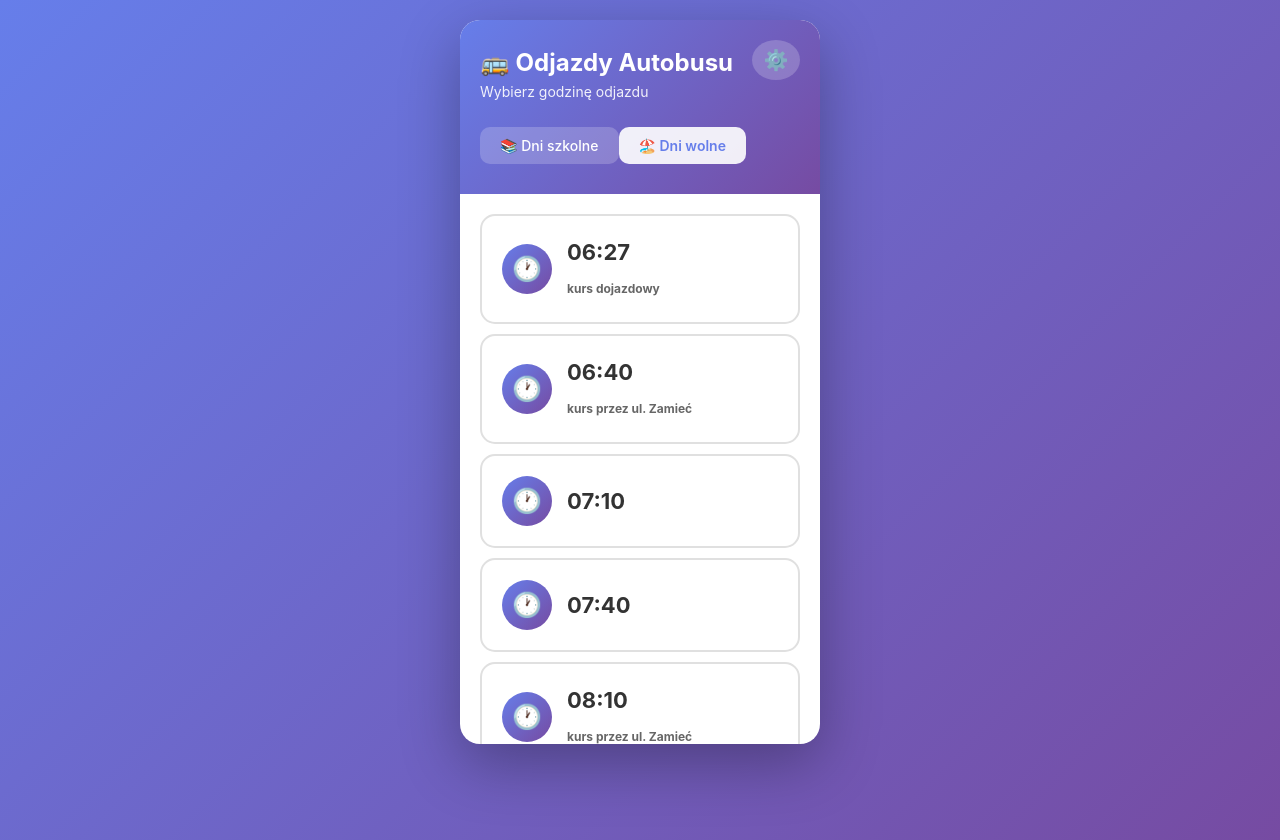
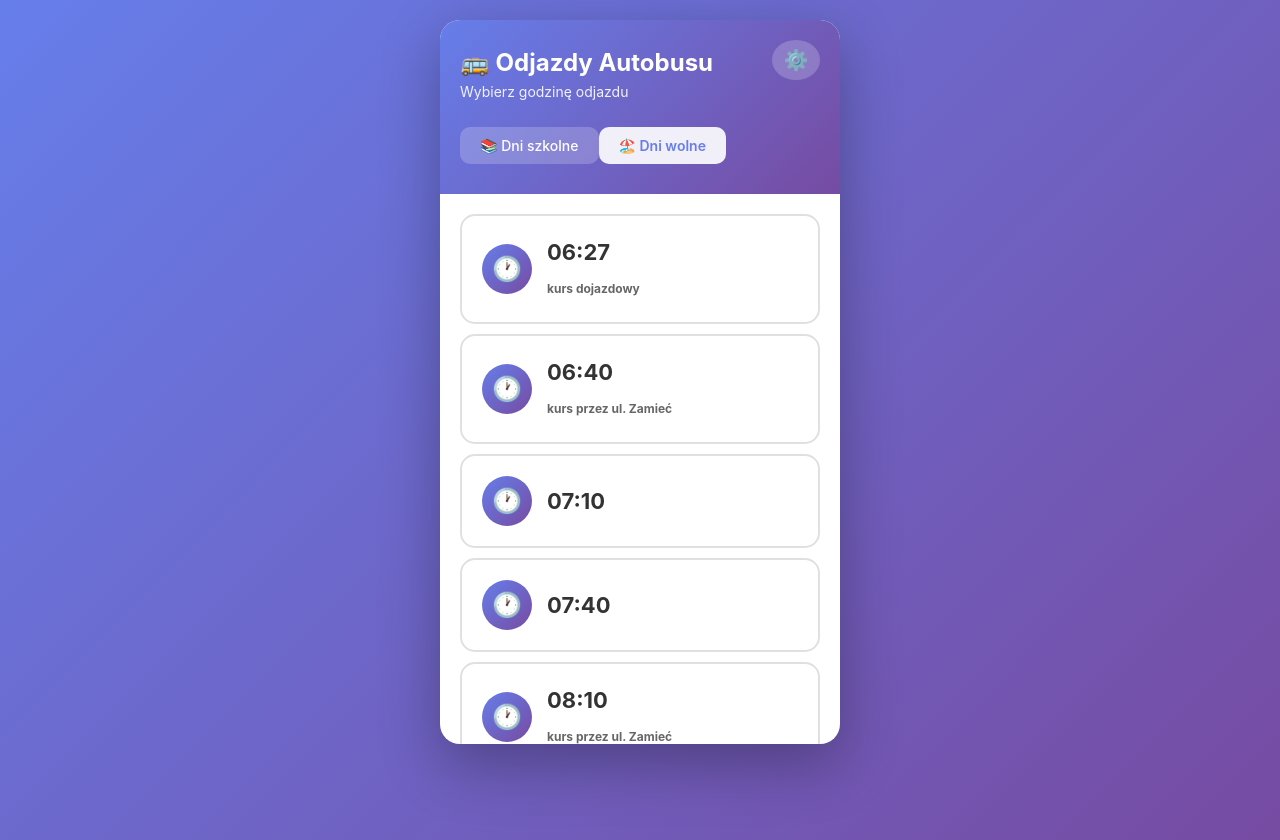
Before and after one commit to mwmarszalek/tnz-app, a React (Vite) app: page / in a window 1280 px wide. Built offline with nearby package versions, Linux system fonts and the light colour scheme.

Commit message:
change main container width to accomodate smaller screens

```diff
--- a/src/App.css
+++ b/src/App.css
@@ -21,7 +21,7 @@ body {
 
 .container {
   max-width: 600px;
-  min-width: 360px;
+  min-width: 400px;
   margin: 0 auto;
   background: white;
   border-radius: 20px;
```
